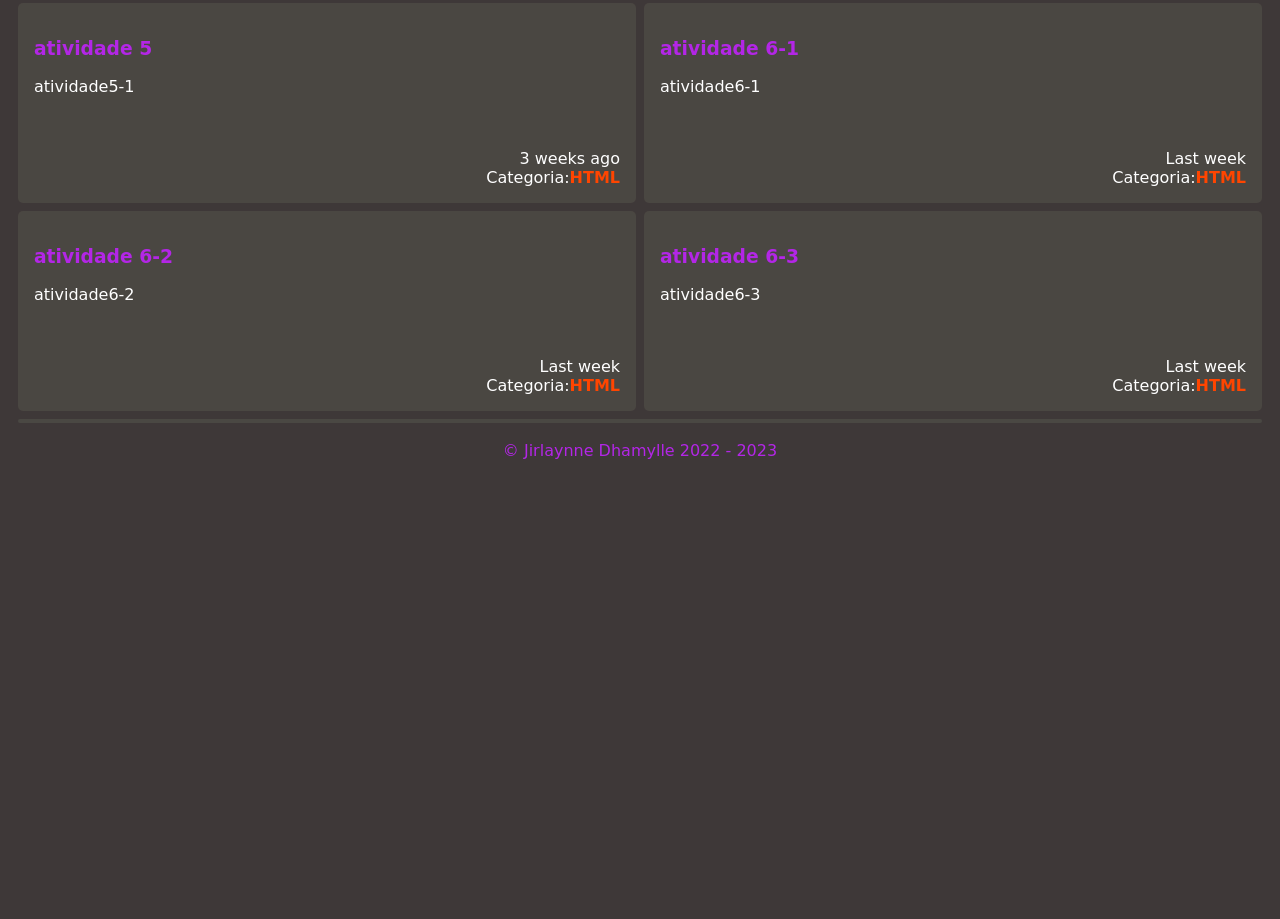
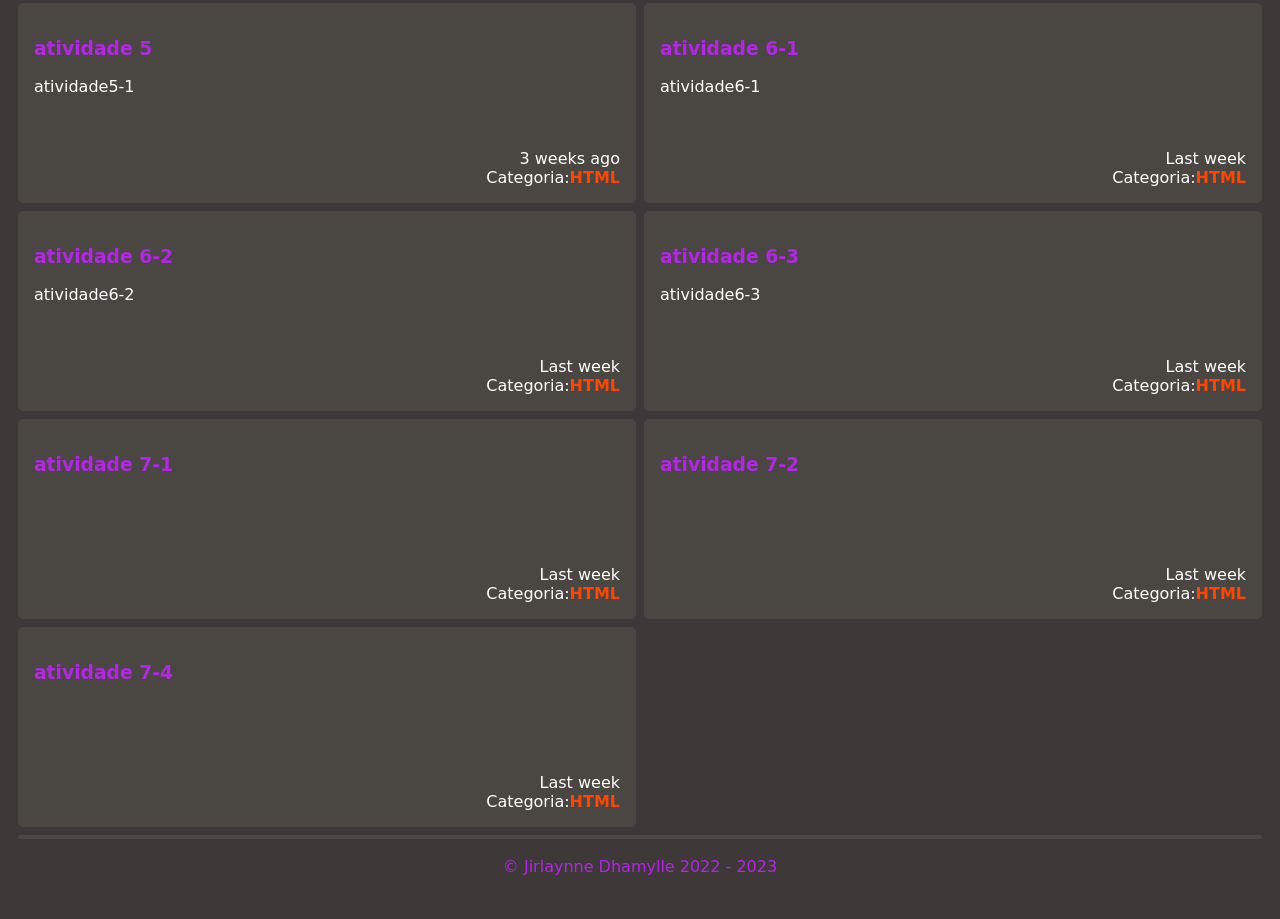
Before and after one commit to jirlaynnedhamylle/jirlaynnedhamylle.github.io, a plain HTML site: page blog.html in a window 1280 px wide. Shown: the part 510-1429 px from the top of the page. Before the commit the page ends 1028 px from the top, so only its background shows below. Drawn offline with Linux system fonts and the light colour scheme.

Commit message:
Update blog.html

```diff
--- a/blog.html
+++ b/blog.html
@@ -108,6 +108,39 @@
                 <p>Categoria:<strong>HTML</strong></p>
             </span>
         </div>
+            <div class="atividade">
+            <span>
+                <h3>atividade 7-1</h3>
+                <a href=""></a>
+            </span>
+
+            <span>
+                <p>Last week</p>
+                <p>Categoria:<strong>HTML</strong></p>
+            </span>
+        </div>
+           <div class="atividade">
+            <span>
+                <h3>atividade 7-2</h3>
+                <a href=""></a>
+            </span>
+
+            <span>
+                <p>Last week</p>
+                <p>Categoria:<strong>HTML</strong></p>
+            </span>
+        </div>
+           <div class="atividade">
+            <span>
+                <h3>atividade 7-4</h3>
+                <a href=""></a>
+            </span>
+
+            <span>
+                <p>Last week</p>
+                <p>Categoria:<strong>HTML</strong></p>
+            </span>
+        </div>
     </div>
     </main>
 
```
